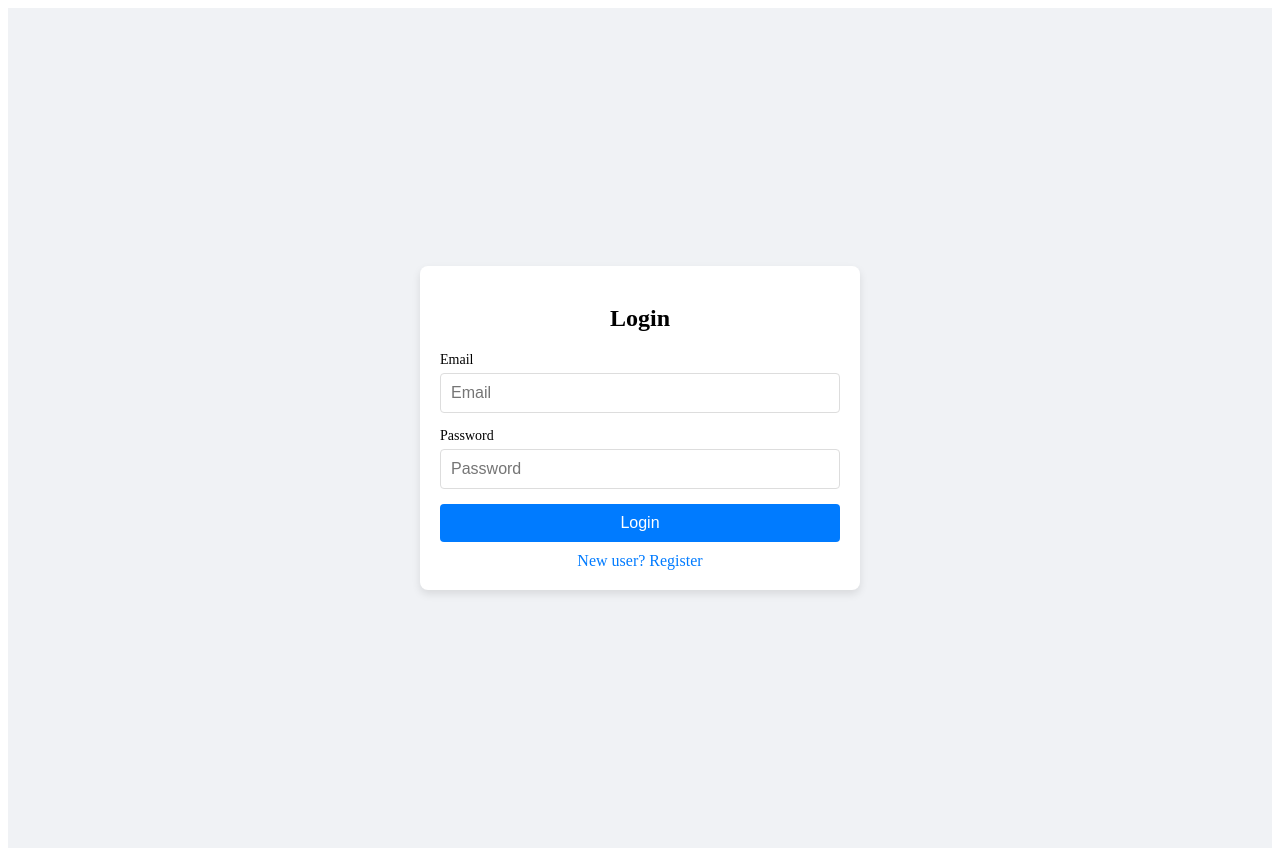
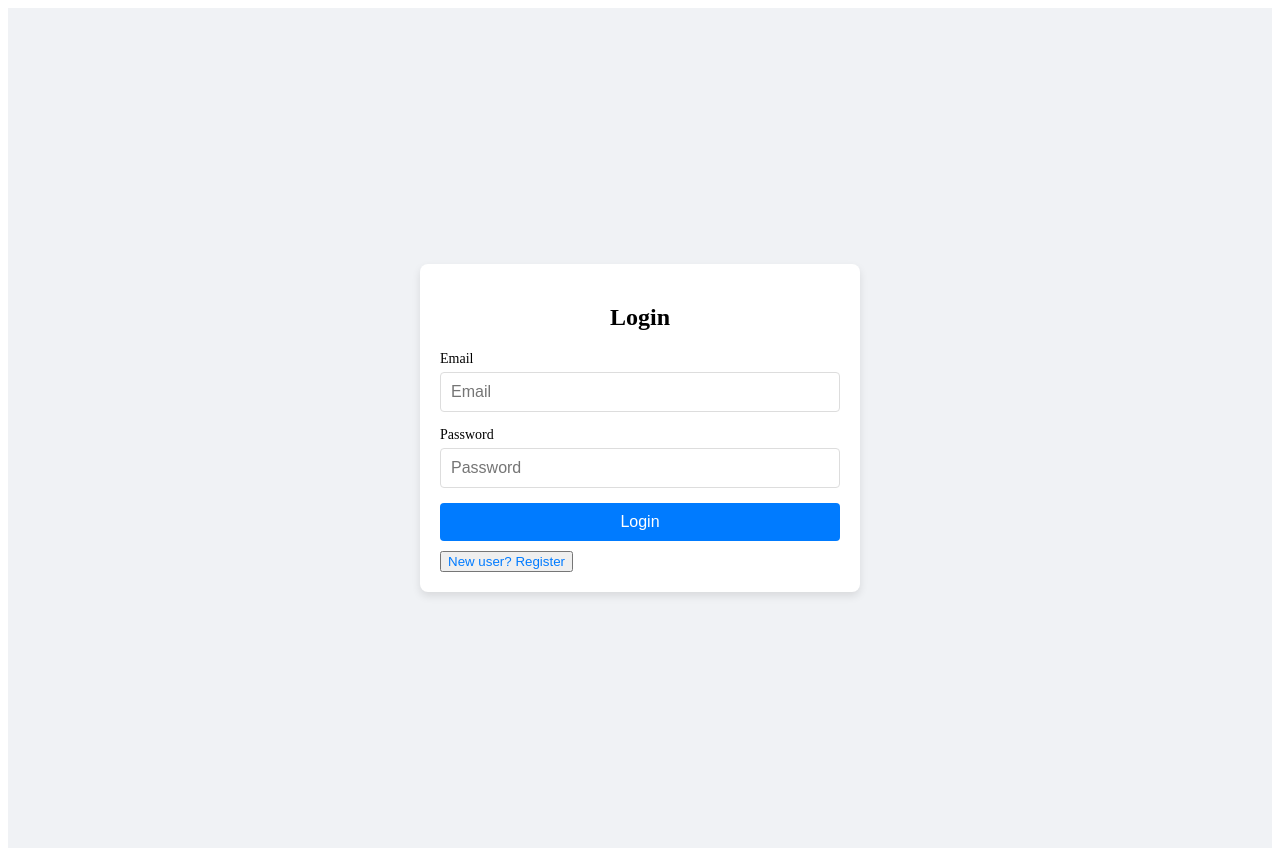
Before and after one commit to TheAnushervon/Centralized-Cryptocurrency-Exchange, a SvelteKit app in the folder frontend/: page / in a window 1280 px wide. Built offline with nearby package versions, Linux system fonts and the light colour scheme.

Commit message:
button changed

```diff
--- a/frontend/src/routes/+page.svelte
+++ b/frontend/src/routes/+page.svelte
@@ -176,8 +176,12 @@
       {/if}
 
       <!-- Toggle between login and registration -->
-      <div class="toggle-link" on:click={toggleForm}>
+      <!-- <div class="toggle-link" on:click={toggleForm}>
           {isRegistering ? 'Already have an account? Login' : 'New user? Register'}
-      </div>
+      </div> -->
+      <!-- Toggle between login and registration -->
+    <button type="button" class="toggle-link" on:click={toggleForm}>
+    {isRegistering ? 'Already have an account? Login' : 'New user? Register'}
+  </button>
   </div>
 </div>
```
